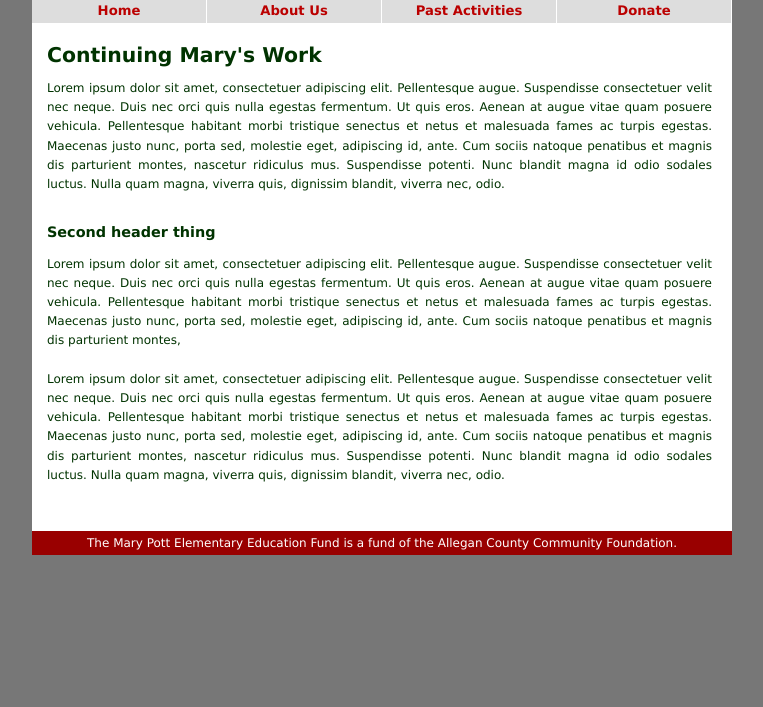
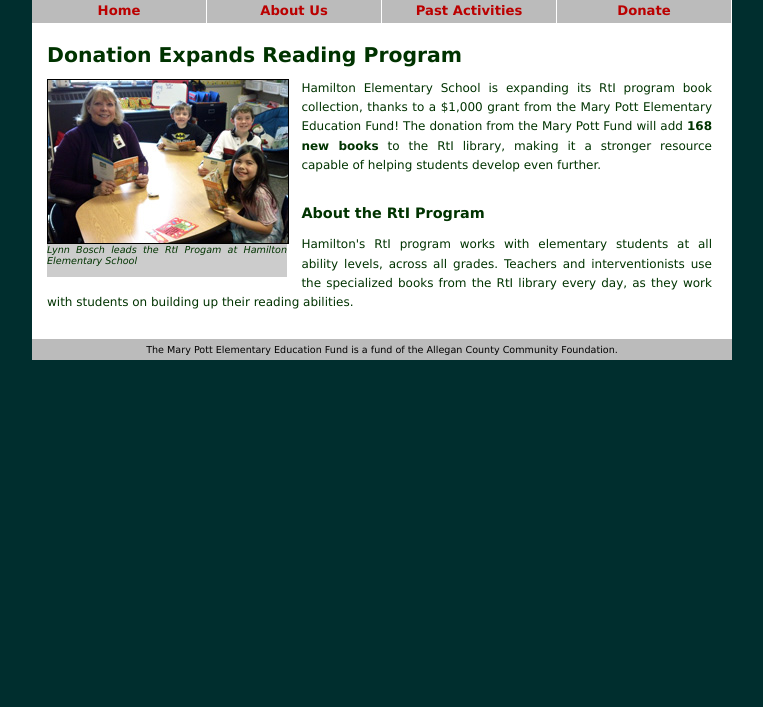
Before and after one commit to jonpott/marypottfund, a plain HTML site: page htdocs/index.html in a window 1280 px wide. Shown: the part 93-800 px from the top of the page, without its empty margins (258-1021 px from the left). Drawn offline with Linux system fonts and the light colour scheme; a web font is replaced by a local one.

Commit message:
Revised layout, content
Still not sure where this will all end up, but… it's progress.

```diff
--- a/htdocs/index.html
+++ b/htdocs/index.html
@@ -31,14 +31,18 @@
     <!-- Main content container -->
     <div id="main">
 
-        <h1>Continuing Mary's Work</h1>
-        <p>Lorem ipsum dolor sit amet, consectetuer adipiscing elit. Pellentesque augue.   Suspendisse consectetuer velit nec neque. Duis nec orci quis nulla egestas   fermentum. Ut quis eros. Aenean at augue vitae quam posuere vehicula.   Pellentesque habitant morbi tristique senectus et netus et malesuada fames ac   turpis egestas. Maecenas justo nunc, porta sed, molestie eget, adipiscing id,   ante. Cum sociis natoque penatibus et magnis dis parturient montes, nascetur   ridiculus mus. Suspendisse potenti. Nunc blandit magna id odio sodales luctus.   Nulla quam magna, viverra quis, dignissim blandit, viverra nec, odio. </p>
+        <h1>Donation Expands Reading Program</h1>
+            <div id="captioned_photo">
+                <img class="captioned_photo" src="images/rti_program_image.jpg" /><p class="captioned_photo">Lynn Bosch leads the RtI Progam at Hamilton Elementary School</p>
+            </div>
+        <p>Hamilton Elementary School is expanding its RtI program book collection, thanks to a $1,000 grant from the Mary Pott Elementary Education Fund!  The donation from the Mary Pott Fund will add <em>168 new books</em> to the RtI library, making it a stronger resource capable of helping students develop even further.</p>
 
-        <h2>Second header thing</h2>
-        <p>Lorem ipsum dolor sit amet, consectetuer adipiscing elit. Pellentesque augue.   Suspendisse consectetuer velit nec neque. Duis nec orci quis nulla egestas   fermentum. Ut quis eros. Aenean at augue vitae quam posuere vehicula.   Pellentesque habitant morbi tristique senectus et netus et malesuada fames ac   turpis egestas. Maecenas justo nunc, porta sed, molestie eget, adipiscing id,   ante. Cum sociis natoque penatibus et magnis dis parturient montes,<br />
-        <br />
-        Lorem ipsum dolor sit amet, consectetuer adipiscing elit. Pellentesque augue.   Suspendisse consectetuer velit nec neque. Duis nec orci quis nulla egestas   fermentum. Ut quis eros. Aenean at augue vitae quam posuere vehicula.   Pellentesque habitant morbi tristique senectus et netus et malesuada fames ac   turpis egestas. Maecenas justo nunc, porta sed, molestie eget, adipiscing id,   ante. Cum sociis natoque penatibus et magnis dis parturient montes, nascetur   ridiculus mus. Suspendisse potenti. Nunc blandit magna id odio sodales luctus.   Nulla quam magna, viverra quis, dignissim blandit, viverra nec, odio. </p>
-      <br />
+
+        <h2>About the RtI Program</h2>
+        <p>Hamilton's RtI program works with elementary students at all ability levels, across all grades.  Teachers and interventionists use the specialized books from the RtI library every day, as they work with students on building up their reading abilities.  </p>
+
+
+
     </div>
     <!-- End of main container -->
 
--- a/htdocs/style.css
+++ b/htdocs/style.css
@@ -7,7 +7,8 @@ body
 	margin: 0px;
 	padding-left:50%;
 	/*background: url(images/bg.gif) center repeat-y;*/
-	background-color: #777;
+	/*background-color: #777;*/
+	background-color: #002e2e;
 }
 
 
@@ -23,6 +24,11 @@ a:hover {
 }
 
 
+em	{
+	font-weight: bold;
+	font-style: normal;
+}
+
 
 #container
 {
@@ -34,11 +40,10 @@ a:hover {
 
 #topheader
 {
-	background-color: #ddd;
+	background-color: #bbb;
 	height: 90px;
     text-align: left;
 }
-
 
 img.topheader
 {	border: none;
@@ -47,6 +52,32 @@ img.topheader
 	float: right;
 }
 
+
+#captioned_photo
+{
+	float: left;
+	width: 240px;
+	/*border-style: solid;*/
+	/*border-width: 1px;*/
+	background-color: #ccc;
+	margin-right:  1.2em;
+}
+
+
+img.captioned_photo {
+/*	margin: 10px;
+	margin-top: 0px;*/
+	/*border-style: solid;*/
+	/*border-width: 2px;*/
+	border-color: #000;
+	float: left;
+}
+
+p.captioned_photo {
+	font-size: 0.8em;
+	font-style: italic;
+	line-height: 1.2em;
+}
 
 #title
 {
@@ -78,12 +109,12 @@ img.topheader
 
 #navcontainer
 {
-	background-color: #ddd;
+	background-color: #bbb;
 }
 
 .navitem
 {
-	background-color: #ddd;
+	background-color: #bbb;
 	padding: 5px;
 	text-decoration: none;
 	font-weight:bold;
@@ -130,7 +161,7 @@ img.topheader
 	margin-right: 0px;
 	margin-left: 0px;
 	padding: 3px;
-	text-align:left;
+	text-align:left;fimg
 	clear:both;
 	margin-bottom: 10px;
 }
@@ -150,11 +181,22 @@ h2
 	padding-top:1.2em;
 }
 
+
+h3
+{
+	font-size:1.0em;
+	font-weight:bold;
+	padding-top:1.2em;
+}
+
+
+
 #footer
 {
-	background-color:#900;
-	color: #fff;
+	background-color:#bbb;
+	color: #000;
 	text-align:center;
+	font-size: 0.8em;
 	/*vertical-align:middle;*/
 	/*height: 20px;*/
 	padding-top:5px;
```
Also changed, not shown: htdocs/images/rti_program_image.jpg (added).
